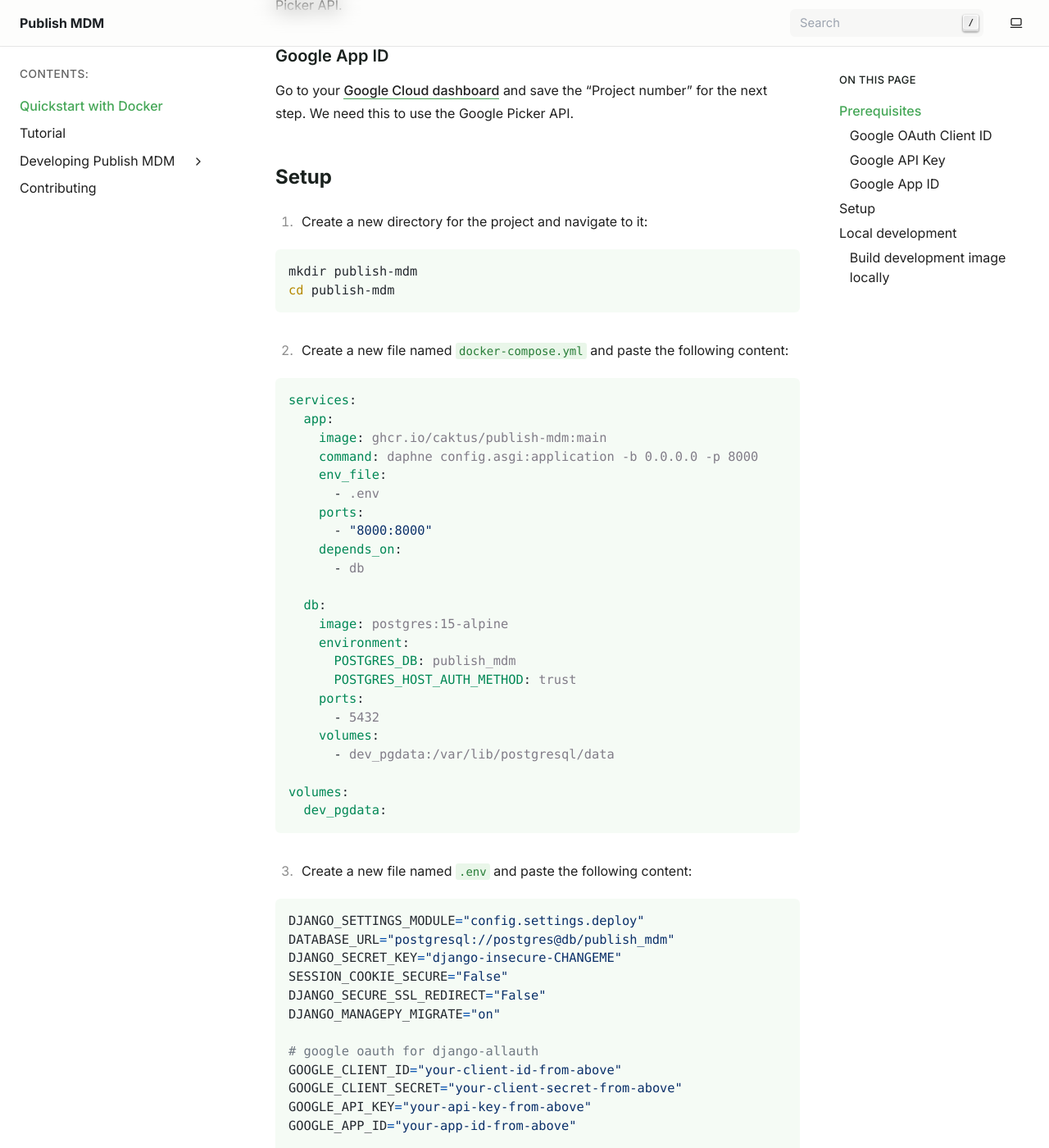
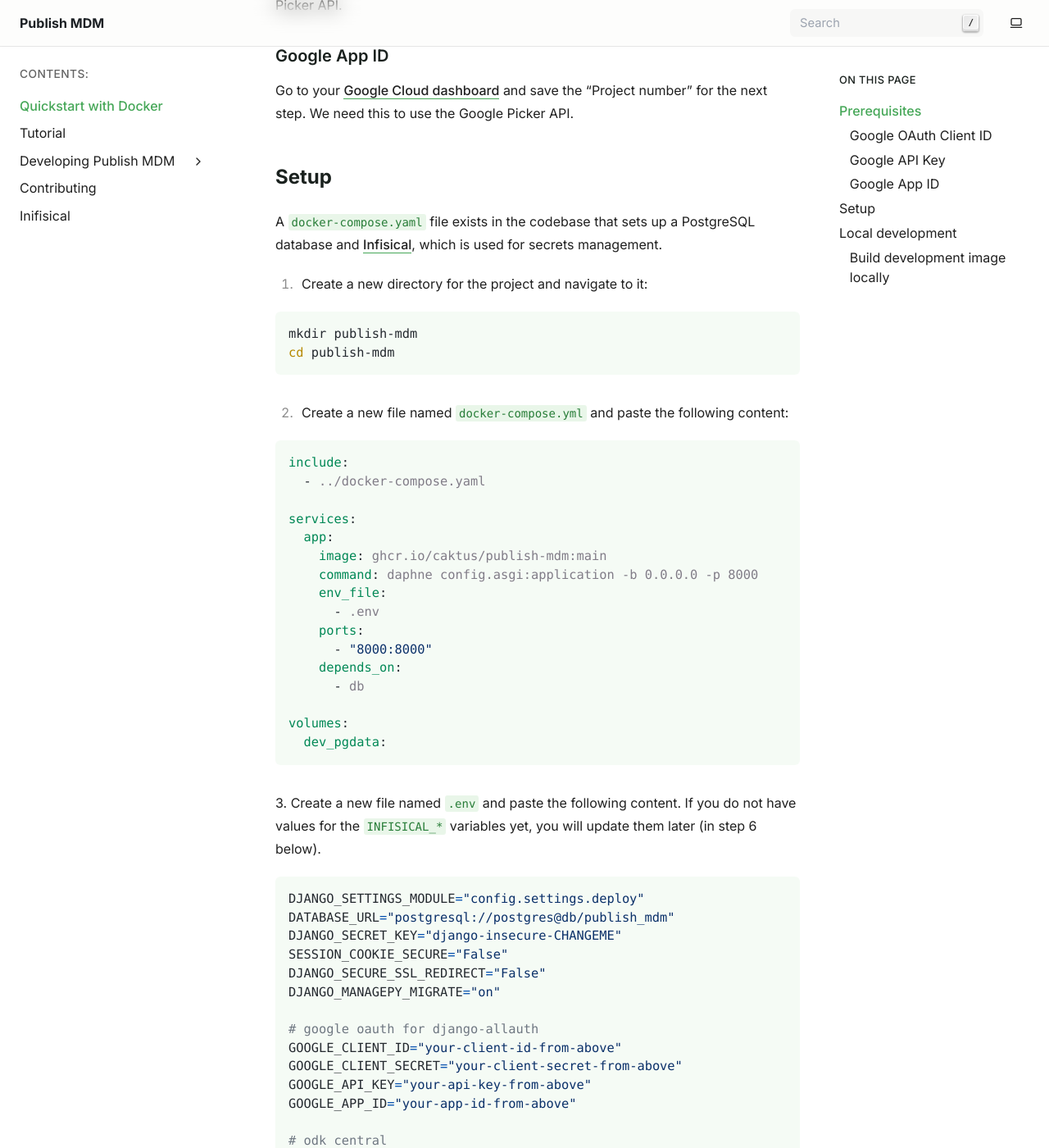
Before and after one commit to caktus/publish-mdm, a Sphinx documentation site: the page built from docs/src/docker-compose.rst, in a window 1280 px wide and 1400 px high, scrolled down 992 px. Shown: the whole window at 82% size. Built offline with Sphinx 7.4.7, drawn with Linux system fonts in a browser that asks for light colours; some of the changed text lies outside the part shown.

Commit message:
Add some documentation on Infisical setup.

```diff
--- a/docs/index.rst
+++ b/docs/index.rst
@@ -25,6 +25,7 @@
    src/tutorial
    src/local-development/index
    src/contributing
+   src/infisical
 
 Contributors:
 
--- a/docs/src/docker-compose.rst
+++ b/docs/src/docker-compose.rst
@@ -49,6 +49,9 @@
 Setup
 -----
 
+A ``docker-compose.yaml`` file exists in the codebase that sets up a PostgreSQL
+database and `Infisical <https://infisical.com/>`_, which is used for secrets management.
+
 1. Create a new directory for the project and navigate to it:
 
 .. code-block:: bash
@@ -62,6 +65,9 @@
 
 .. code-block:: yaml
 
+  include:
+    - ../docker-compose.yaml
+
   services:
     app:
       image: ghcr.io/caktus/publish-mdm:main
@@ -73,20 +79,11 @@
       depends_on:
         - db
 
-    db:
-      image: postgres:15-alpine
-      environment:
-        POSTGRES_DB: publish_mdm
-        POSTGRES_HOST_AUTH_METHOD: trust
-      ports:
-        - 5432
-      volumes:
-        - dev_pgdata:/var/lib/postgresql/data
-
   volumes:
     dev_pgdata:
 
-3. Create a new file named ``.env`` and paste the following content:
+3. Create a new file named ``.env`` and paste the following content.
+If you do not have values for the ``INFISICAL_*`` variables yet, you will update them later (in step 6 below).
 
 .. code-block:: shell
 
@@ -106,6 +103,11 @@
   # odk central
   ODK_CENTRAL_CREDENTIALS="base_url=https://myserver.com;username=user1;password=pass1"
 
+  # Infisical
+  INFISICAL_HOST=http://localhost:8888
+  INFISICAL_TOKEN="your-infisical-access-token"
+  INFISICAL_PROJECT_ID="your-infisical-project-id"
+
 4. Run the following command to start the application and login:
 
 .. code-block:: bash
@@ -120,6 +122,9 @@
 
    docker compose exec app python manage.py shell -c "from apps.users.models import User; User.objects.all().update(is_staff=True, is_superuser=True)"
 
+6. Infisical should be running at http://localhost:8888.
+:ref:`Set up a project and an access token <infisical:setup>`, update the ``INFISICAL_*``
+variables in the ``.env`` file, then re-run step 4.
 
 Local development
 -----------------
--- a/docs/src/tutorial.rst
+++ b/docs/src/tutorial.rst
@@ -46,6 +46,8 @@
      Additionally, you may need to add ``central-dev.localhost`` to your
      ``/etc/hosts`` so Python can resolve the lookback address.
 
+   - ``INFISICAL_HOST``, ``INFISICAL_TOKEN``, and ``INFISICAL_PROJECT_ID``: See :doc:`infisical`.
+
 2. Start the Publish MDM server, login with your Google account, and make
    yourself an admin.
 
```
Also changed, not shown: docs/src/infisical.rst (added, +75 -0 lines), docs/_static/add_identity_to_infisical_project.png (added), docs/_static/copy_infisical_project_id.png (added), docs/_static/create_infisical_identity.png (added), docs/_static/create_infisical_project.png (added), docs/_static/create_infisical_token.png (added), docs/_static/create_infisical_token2.png (added), docs/_static/create_infisical_token3.png (added), 1 other file.
